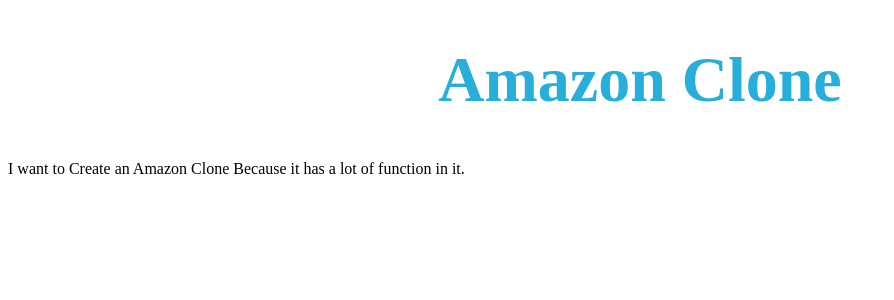
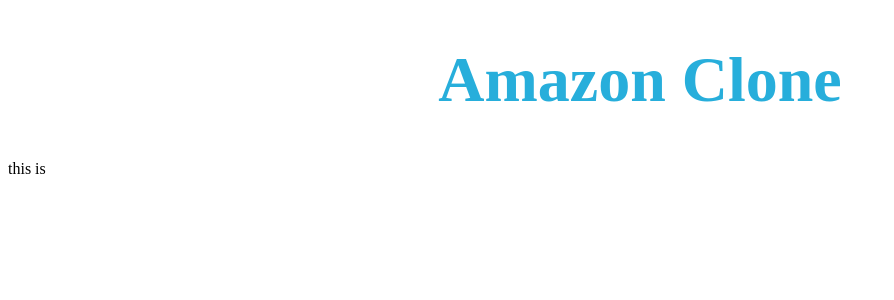
Before and after one commit to Sagarmaskawar/React-more-basics---Rendering-Multiple-Components-with-React---bu2dvfk4hsh3, a React app: page / in a window 1280 px wide. Shown: the top 300 px of the page, without its empty margins (0-894 px from the left). Built offline with nearby package versions, Linux system fonts and the light colour scheme.

Commit message:
Update App.js

```diff
--- a/src/components/App.js
+++ b/src/components/App.js
@@ -7,18 +7,18 @@
 );
 }
 
-const Description =() =>{
-return(
-      <p>I want to Create an Amazon Clone Because it has a lot of function in it.</p>
-);
-}
+
+
+
+
+
 const App = () => {
 
 
   return (
     <div id="main">
          <h1 data-ns-test="project-name"><Heading/></h1>
-         <p data-ns-test="project-name"><Description/></p>
+         <p data-ns-test="project-description">this is  </p>
 
      </div>
 )
```
